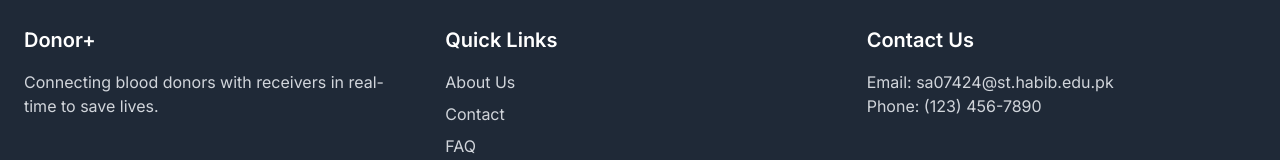
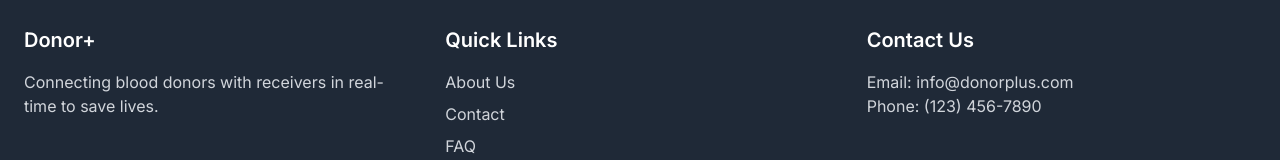
Before and after one commit to rijahasan/donor-plus, a Next.js app: page / in a window 1280 px wide. Shown: the part 1178-1338 px from the top of the page. Built offline with nearby package versions, Linux system fonts and the light colour scheme.

Commit message:
Revert "Contact Info Added"
This reverts commit aed2a02cf2d6c53cb34ff5f86f3cf9f08435b901.

```diff
--- a/app/page.tsx
+++ b/app/page.tsx
@@ -96,7 +96,7 @@ export default function Home() {
                     </div>
                     <div>
                         <h3 className="text-xl font-semibold mb-4">Contact Us</h3>
-                        <p className="text-gray-300">Email: sa07424@st.habib.edu.pk</p>
+                        <p className="text-gray-300">Email: info@donorplus.com</p>
                         <p className="text-gray-300">Phone: (123) 456-7890</p>
                     </div>
                 </div>
```
